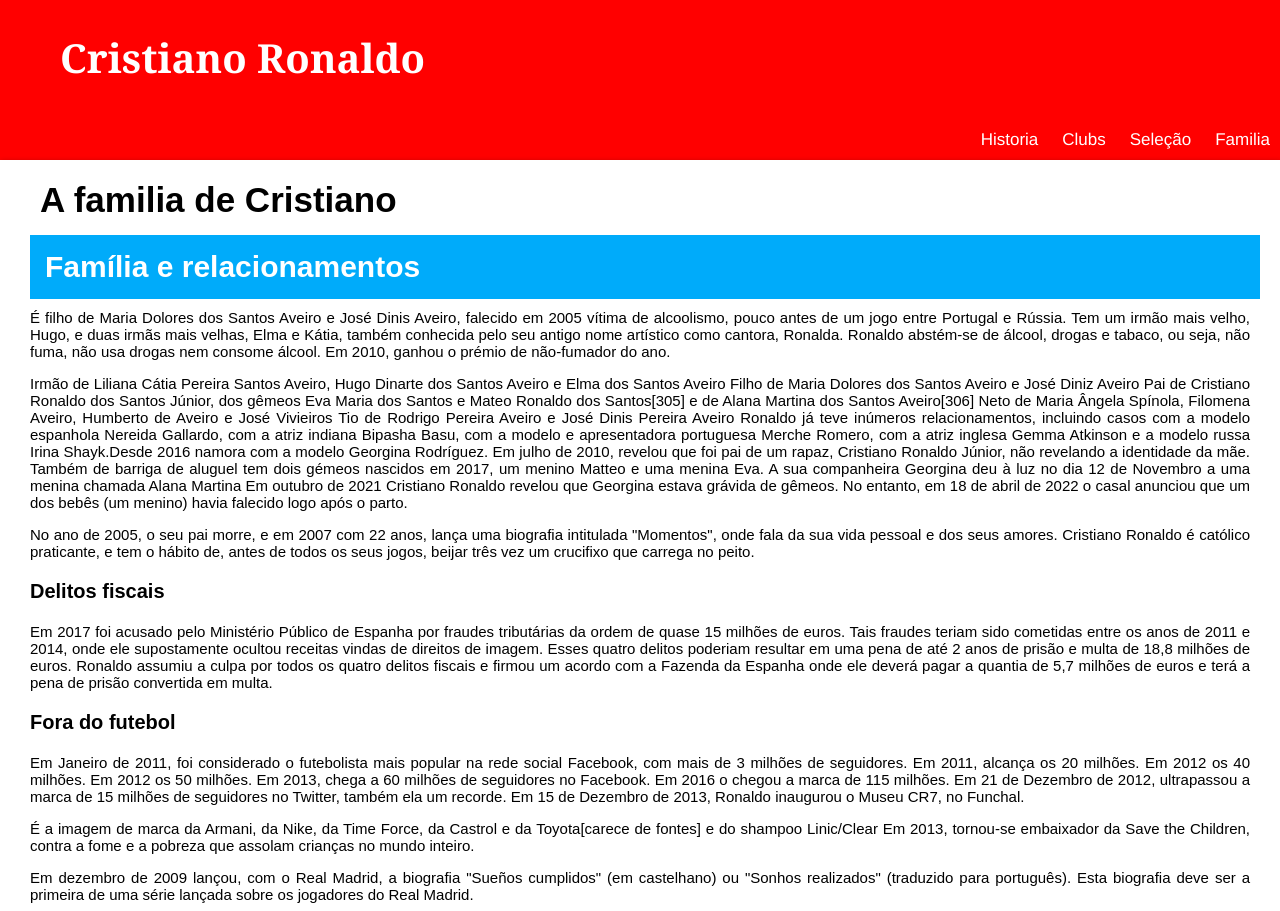
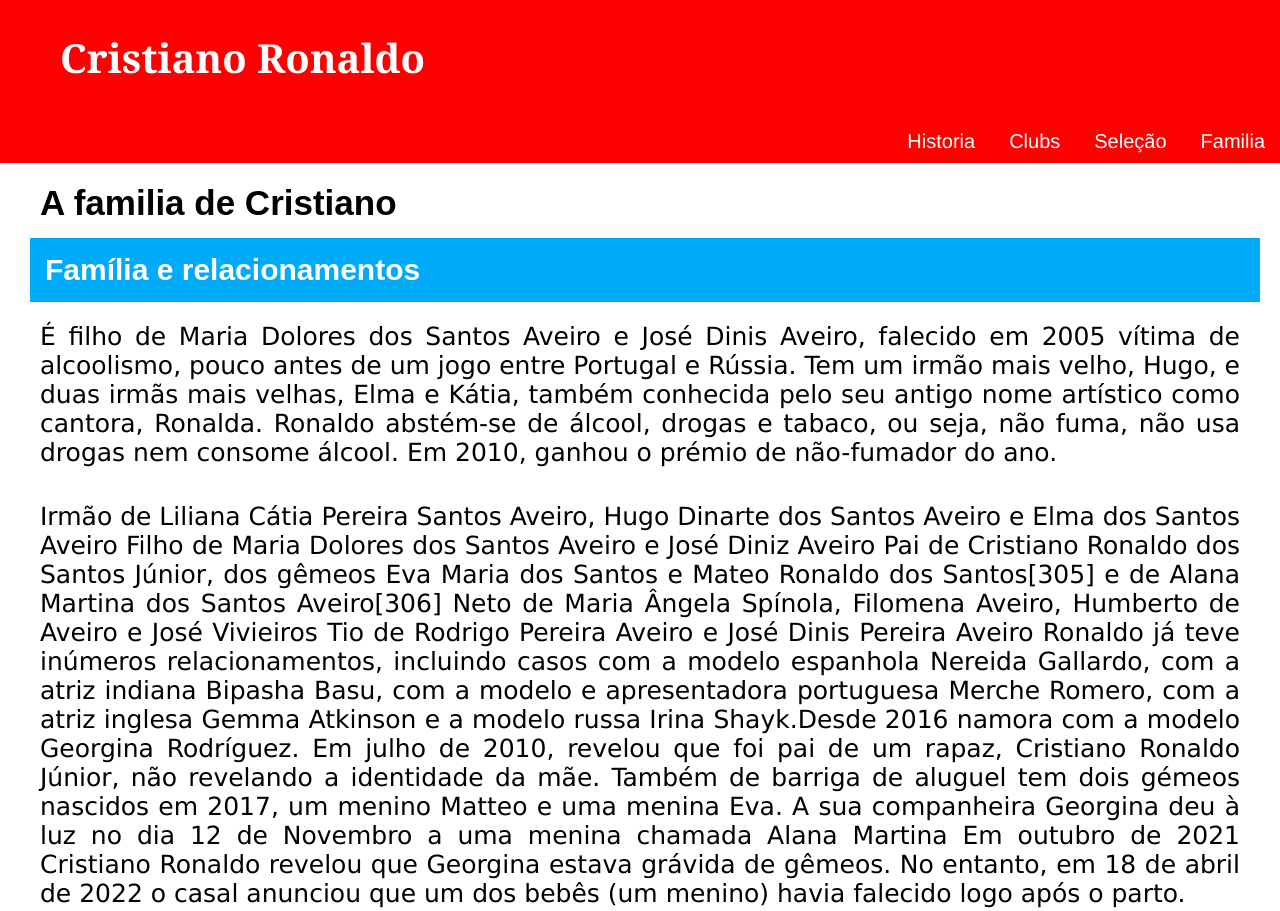
Before and after one commit to victorsalves99/homenagem-cr7, a plain HTML site: page paginas/familia.html in a window 1280 px wide. Shown: the top 911 px of the page. Drawn offline with Linux system fonts and the light colour scheme; a web font is replaced by a local one.

Commit message:
mudei fonte

```diff
--- a/estilo/stilo.css
+++ b/estilo/stilo.css
@@ -1,4 +1,5 @@
 @charset "UTF-8";
+@import url('https://fonts.googleapis.com/css2? family= Italianno & display=swap');
 
 *{
     margin: 0;
@@ -67,9 +68,10 @@ nav{
 
 nav a {
     font-family: 'Franklin Gothic Medium', 'Arial Narrow', Arial, sans-serif;
-    font-size: 17px;
+    font-size: 20px;
     margin: 10px;
     color: white;
+    padding:5px;
 
 
 
@@ -100,7 +102,7 @@ h2{
 }
 h3{
     font-family: Arial, Helvetica, sans-serif;
-    font-size: 20px;
+    font-size: 30px;
     font-weight: bold;
     padding: 10px;
 
@@ -109,17 +111,16 @@ strong{
     color: red;
 }
 p{
-    font-family: Arial, Helvetica, sans-serif;
-    font-size: 15px;
-    font-weight: 400;
+    font-family: Verdana, Geneva, Tahoma, sans-serif;
+    font-size: 25px;
+    font-weight: normal;
     color: black;
     text-align: justify;
     margin: auto;
     min-width: 280px;
     max-width: 100%;
-    padding: auto;
     margin: 5px 5px;
-    padding: 5px;
+    padding: 15px;
 }
 
 img{
@@ -128,6 +129,7 @@ img{
     margin: auto;
     margin-top: 20px;
     padding-bottom: 20px;
+    box-shadow: 0px 0px 10px rgb(0, 0, 0);
 }
 footer{
     background-color: red;
```
